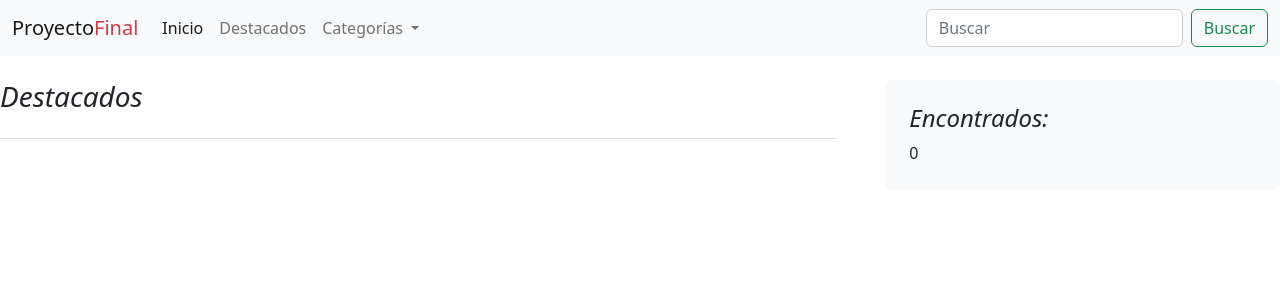
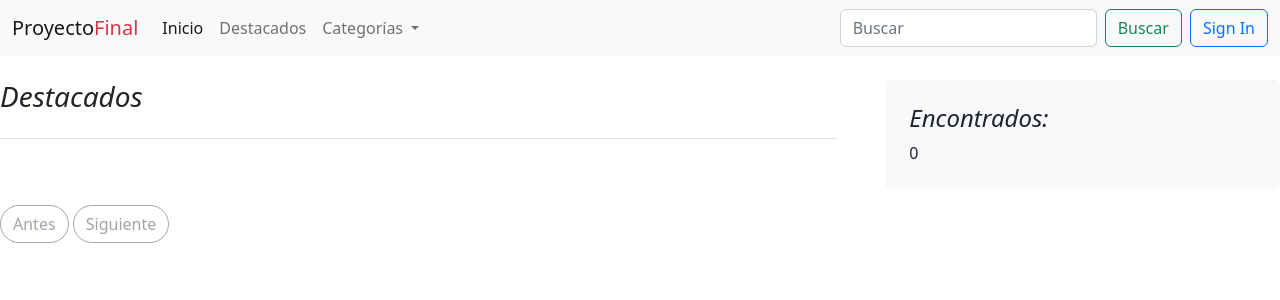
Before and after one commit to AdornoAgus/Proyecto-Final-Adorno, a Django app: a page that uses blogs/templates/navbar.html in a window 1280 px wide. Shown: the top 300 px of the page. Run offline with Django 4.2, Linux system fonts and the light colour scheme; data comes from the database, SQL or seed files in the repository; both versions use the stored data as it was after the commit.

Commit message:
v1.2 login y logout en proceso

```diff
--- a/base/urls.py
+++ b/base/urls.py
@@ -20,5 +20,6 @@
 
 urlpatterns = [
     path('admin/', admin.site.urls),
+    path('account/',include('django.contrib.auth.urls')),
     path('', include('blogs.urls'))
 ] + static(settings.MEDIA_URL, document_root=settings.MEDIA_ROOT)
--- a/blogs/templates/blogs/resultados.html
+++ b/blogs/templates/blogs/resultados.html
@@ -31,12 +31,27 @@
                 <div class="position-sticky" style="top: 2rem;">
                     <div class="p-4 mb-3 bg-light rounded">
                         <h4 class="fst-italic">Encontrados:</h4>
-                        <p class="mb-0">{{ post_list |length }}</p>
+                        <p class="mb-0">{{ page_obj.paginator.count }}</p>
                     </div>
                 </div>
             </div>
         </div>
 
+        <nav class="blog-pagination" aria-label="Pagination">
+            {% if page_obj.has_previous %}
+                <a class="btn btn-outline-primary rounded-pill"
+                   href="?page={{ page_obj.previous_page_number }}{% if query %}&search={{ query }}{% endif %}">Antes</a>
+            {% else %}
+                <a class="btn btn-outline-secondary rounded-pill disabled">Antes</a>
+            {% endif %}
+            {% if page_obj.has_next %}
+                <a class="btn btn-outline-primary rounded-pill"
+                   href="?page={{ page_obj.next_page_number }}{% if query %}&search={{ query }}{% endif %}">Siguiente</a>
+            {% else %}
+                <a class="btn btn-outline-secondary rounded-pill disabled">Siguiente</a>
+            {% endif %}
+        </nav>
+
     </main>
 </div>
 {% endblock content %}
--- a/blogs/templates/navbar.html
+++ b/blogs/templates/navbar.html
@@ -30,6 +30,11 @@
                 <input name="search" class="form-control me-2" type="search" placeholder="Buscar" aria-label="Search">
                 <button class="btn btn-outline-success" type="submit">Buscar</button>
             </form>
+            {% if user.is_authenticated %}
+                <a class="btn btn-outline-primary ms-2" href="{% url 'logout' %}" role="button">Sign Out</a>
+            {% else %}
+                <a class="btn btn-outline-primary ms-2" href="{% url 'login' %}" role="button">Sign In</a>
+            {% endif %}
         </div>
     </div>
 </nav>
--- a/blogs/views.py
+++ b/blogs/views.py
@@ -30,31 +30,25 @@
         pub_date__lte=timezone.now()
     )
 
-    def get_context_data(self, **kwargs):
-        context = super().get_context_data(**kwargs)
-        context['categorias'] = Categoria.objects.all()
 
-        return context
 
 class FeaturedListView(generic.ListView):
     model = Post
-    template_name= 'blogs/resultados.html'
+    template_name = 'blogs/resultados.html'
+    paginate_by = 3
 
     def get_queryset(self):
-        query = Post.objects.filter(feature=True).filter(
+        query = Post.objects.filter(featured=True).filter(
         pub_date__lte=timezone.now() )
 
         return query
 
-    def get_context_data(self, **kwargs):
-        context = super().get_context_data(**kwargs)
-        context['categorias'] = Categoria.objects.all()
 
-        return context
 
 class CategoryListView(generic.ListView):
     model = Post
     template_name = 'blogs/resultados.html'
+    paginate_by = 2
 
     def get_queryset(self):
         query = self.request.path.replace('/categorias/','')
@@ -64,15 +58,12 @@
 
         return post_list
 
-    def get_context_data(self, **kwargs):
-        context = super().get_context_data(**kwargs)
-        context['categorias'] = Categoria.objects.all()
 
-        return context
 
 class SearchListView(generic.ListView):
     model = Post
     template_name = 'blogs/resultados.html'
+    paginate_by = 2
 
     def get_queryset(self):
         query = self.request.GET.get('search')
@@ -86,6 +77,6 @@
 
     def get_context_data(self, **kwargs):
         context = super().get_context_data(**kwargs)
-        context['categorias'] = Categoria.objects.all()
+        context['query'] = self.request.GET.get('search')
 
         return context
```
Also changed, not shown: db.sqlite3, media/post_imagenes/china.webp (added), media/post_imagenes/openAI-chat-gpt-1.jpg (added).
